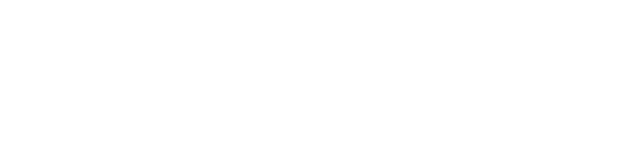
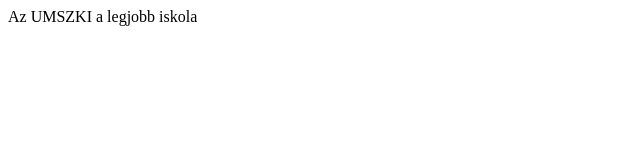
Before and after one commit to bsai13/c10, a plain HTML site: page index.html in a window 1280 px wide. Shown: the whole page, without its empty margins (0-640 px from the left). Drawn offline with Linux system fonts and the light colour scheme.

Commit message:
Update index.html

```diff
--- a/index.html
+++ b/index.html
@@ -3,5 +3,6 @@
       <TITLE> A </TITLE>
   </head>
   <body>
+      <a> Az UMSZKI a legjobb iskola </a>
   </body>
 </html>
```
